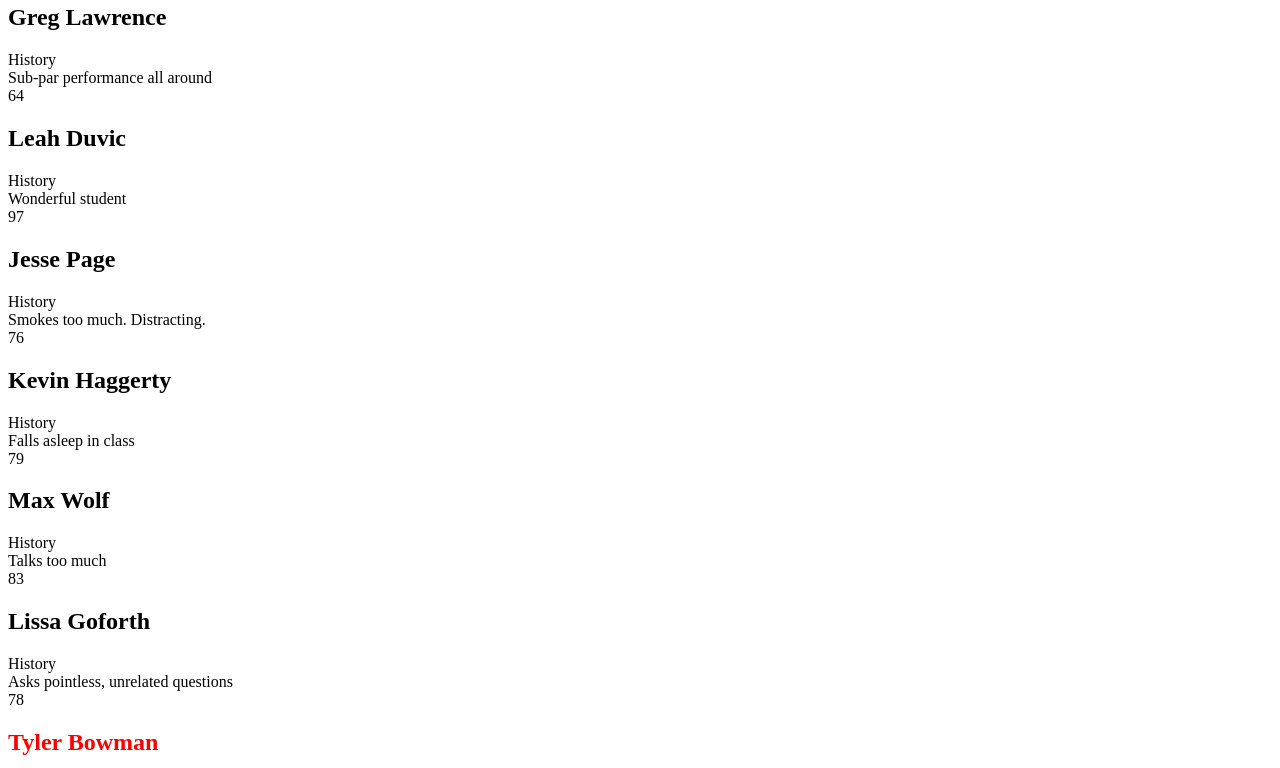
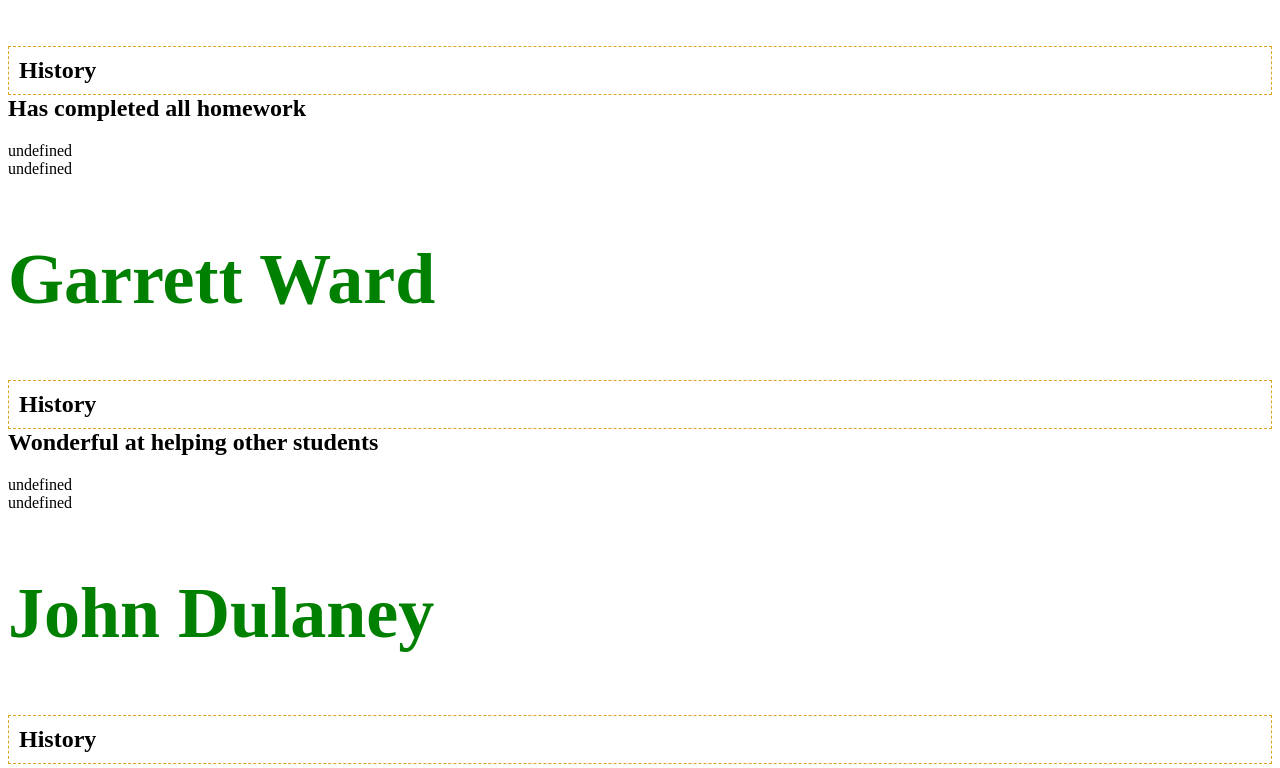
Before and after one commit to castlesmadeofcode/creatingComponents, a plain HTML site: page index.html in a window 1280 px wide. Shown: the part 499-1267 px from the top of the page. Drawn offline with Linux system fonts and the light colour scheme.

Commit message:
Practice: Student Components - complete

```diff
--- a/main.js
+++ b/main.js
@@ -76,29 +76,43 @@ const students = [
 
 
 
-//store a reference to an existing HTML element
-const studentContainer = document.querySelector("#container")
+
 
 //create function to populate html element by using interpolation for the arguments.
-const createStudentComponentShorthand = (name, subject, info, score) => {
+const createStudentComponent = (name, subject, info, score) => {
     return `
-        <div class="student ${score < 60 ? 'failing' : ''}">
+        <div class="student">
             <h1>${name}</h1>
             <section>${subject}</section>
             <aside>${info}</aside>
-            <aside>${score}</>
         </div>
     `
 }
 
-// Now that you have a function that dynamically builds HTML strings based on its input
-//  (via arguments), now you can iterate the array of students and use the function.
-for (let i = 0; i < students.length; i++) {
-    const student = students[i]
-    studentContainer.innerHTML += createStudentComponentShorthand(
-        student.name,
-        student.subject,
-        student.info,
-        student.score
-    )
+
+// Iterate the array of students, and apply the correct style to the h1 depending
+//  on the score of the student being below 60, or above it.
+
+const studentContainer = document.querySelector("#container")
+
+for (const student of students) {
+    let studentComponent = "";
+    if (student.score >= 60) {
+        studentComponent = `
+        <div class="student">
+            <h1 class="xx-large passing">${student.name}</h1>
+            <section class="bordered dashed section--padded">${student.subject}</section>
+            <aside class="pushRight">${student.info}</aside>
+        </div>
+    `
+    } else {
+        studentComponent = `
+        <div class="student">
+            <h1 class="xx-large failing">${student.name}</h1>
+            <section class="bordered dashed section--padded">${student.subject}</section>
+            <aside class="pushRight">${student.info}</aside>
+        </div>
+    `
+    }
+    studentContainer.innerHTML += createStudentComponent(studentComponent)
 }
--- a/style.css
+++ b/style.css
@@ -1,7 +1,34 @@
-.failing {
-    color:red;
+#container {
+    display: flex;
+    flex-direction: column;
 }
 
-/* .student {
-    color:green;
-} */
+.pushRight {
+    margin-left: auto;
+}
+
+.xx-large {
+    font-size: 3em;
+}
+
+.bordered {
+    border-width: 1px;
+    border-color: goldenrod;
+    border-style: solid;
+}
+
+.dashed {
+    border-style: dashed;
+}
+
+.section--padded {
+    padding: 10px;
+}
+
+.passing {
+    color: green;
+}
+
+.failing {
+    color: orange;
+}
```
